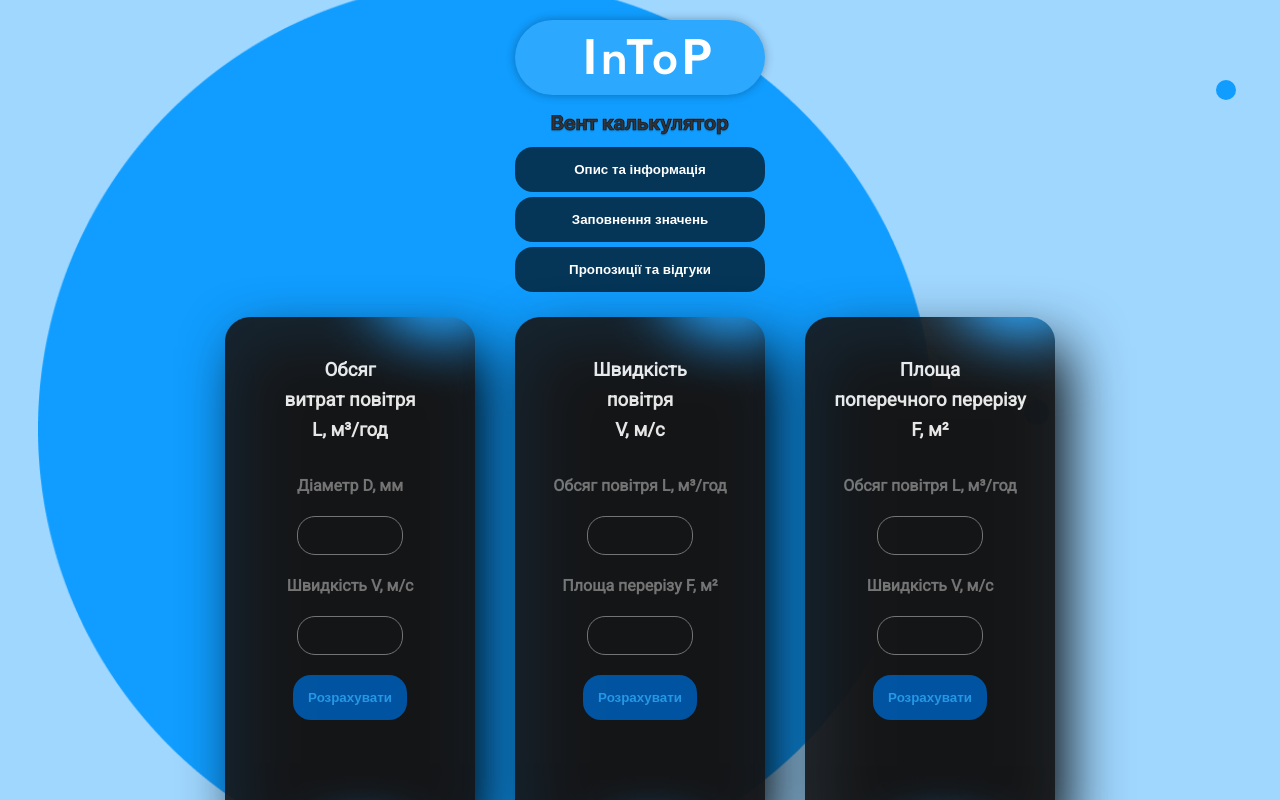
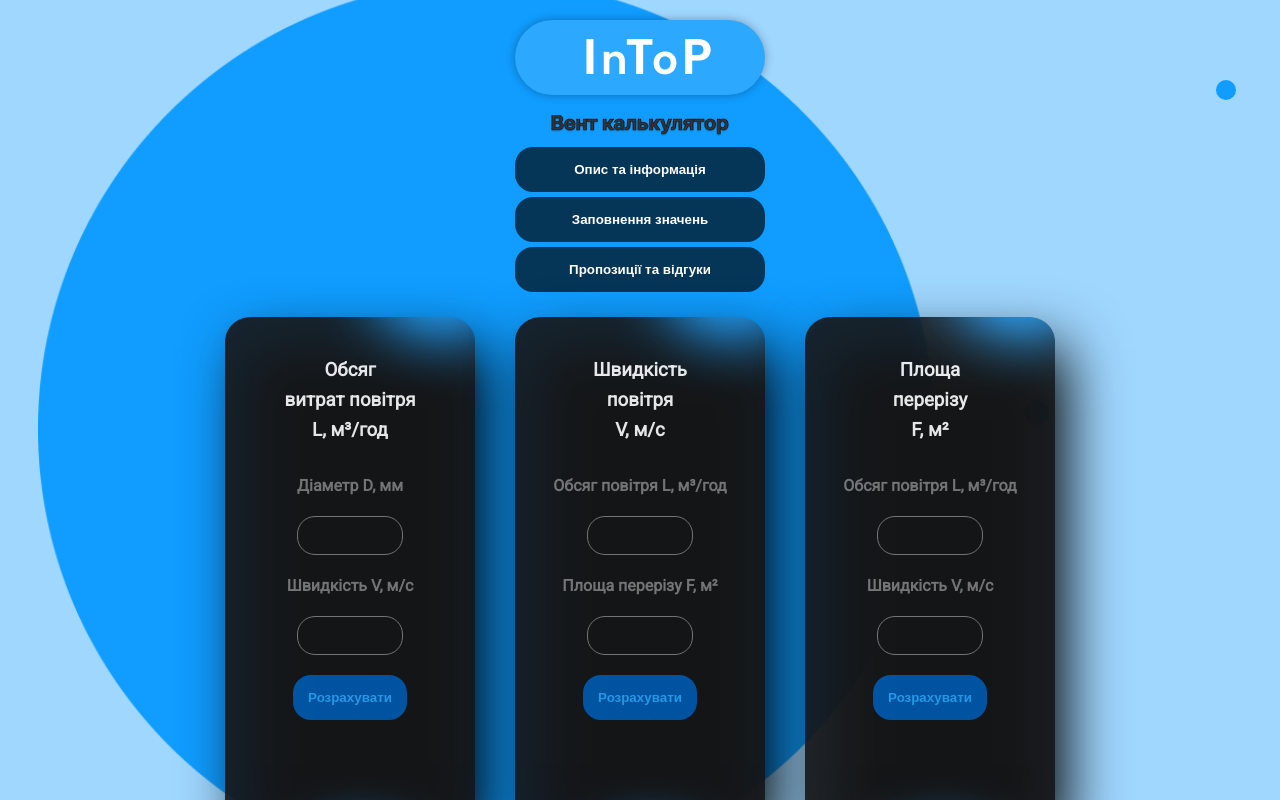
Before and after one commit to satedone/HVAC-Calculator, a plain HTML site: page index.html in a window 1280 px wide. Shown: the top 800 px of the page. Drawn offline with Linux system fonts and the light colour scheme.

Commit message:
add version

```diff
--- a/index.html
+++ b/index.html
@@ -85,7 +85,7 @@
             <div class="background-blur">
             </div>
             <div class="cont-cell">
-                <h3>Площа <br>поперечного перерізу<br>F, м² </h3>
+                <h3>Площа <br>перерізу<br>F, м² </h3>
                 <div class="input-container">
                     <h4>Обсяг повітря L, м³/год</h4>
                     <input type="text" id="airFlow3" class="input" onkeydown="checkEnter3(event)">
```
